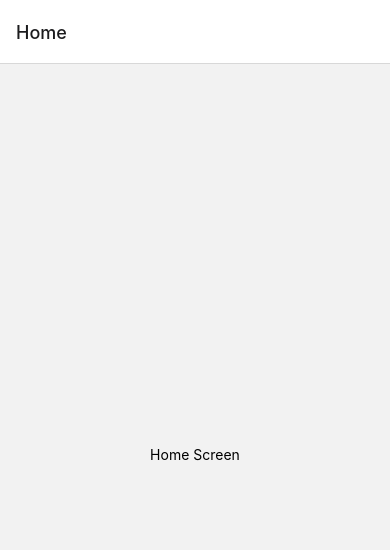
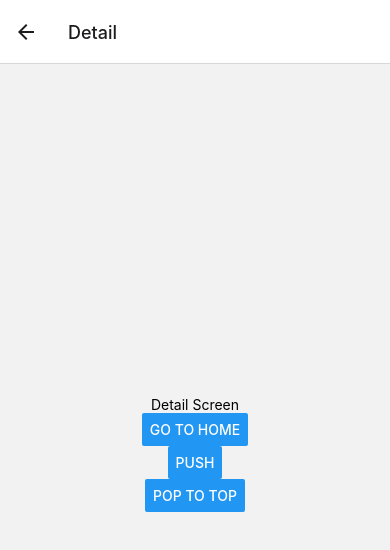
Before and after one commit to GersonEC/mobile-restaurant-menu, a React Native app: screen /Detail in a window 390 px wide. Before the commit this address had no page. Shown: the top 550 px of the page. Built offline with nearby package versions, Linux system fonts and the light colour scheme.

Commit message:
Navigate between screens

```diff
--- a/App.js
+++ b/App.js
@@ -1,6 +1,7 @@
 import { NavigationContainer } from '@react-navigation/native';
 import { createNativeStackNavigator } from '@react-navigation/native-stack';
 import { StyleSheet } from 'react-native';
+import Detail from './Screens/Detail';
 import Home from './Screens/Home';
 
 const Stack = createNativeStackNavigator();
@@ -8,8 +9,13 @@ const Stack = createNativeStackNavigator();
 export default function App() {
   return (
     <NavigationContainer>
-      <Stack.Navigator>
-        <Stack.Screen name='Home' component={Home} />
+      <Stack.Navigator initialRouteName='Home'>
+        <Stack.Screen
+          name='Home'
+          component={Home}
+          options={{ title: 'Welcome' }}
+        />
+        <Stack.Screen name='Detail' component={Detail} />
       </Stack.Navigator>
     </NavigationContainer>
   );
--- /dev/null
+++ b/Screens/Detail.js
@@ -0,0 +1,23 @@
+import { Button, Text, View } from 'react-native';
+
+function Detail({ navigation }) {
+  const onButtonPress = () => {
+    navigation.navigate('Home');
+  };
+  const onPushPress = () => {
+    navigation.push('Detail');
+  };
+  const onPopToTopPress = () => {
+    navigation.popToTop();
+  };
+  return (
+    <View style={{ flex: 1, alignItems: 'center', justifyContent: 'center' }}>
+      <Text>Detail Screen</Text>
+      <Button title='Go to Home' onPress={onButtonPress} />
+      <Button title='Push' onPress={onPushPress} />
+      <Button title='Pop to top' onPress={onPopToTopPress} />
+    </View>
+  );
+}
+
+export default Detail;
--- a/Screens/Home.js
+++ b/Screens/Home.js
@@ -1,9 +1,13 @@
-import { Text, View } from 'react-native';
+import { Button, Text, View } from 'react-native';
 
-function Home() {
+function Home({ navigation }) {
+  const onButtonPress = () => {
+    navigation.navigate('Detail');
+  };
   return (
     <View style={{ flex: 1, alignItems: 'center', justifyContent: 'center' }}>
-      <Text>Home Screen</Text>
+      <Text>Welcome</Text>
+      <Button title='Go to details' onPress={onButtonPress} />
     </View>
   );
 }
```
